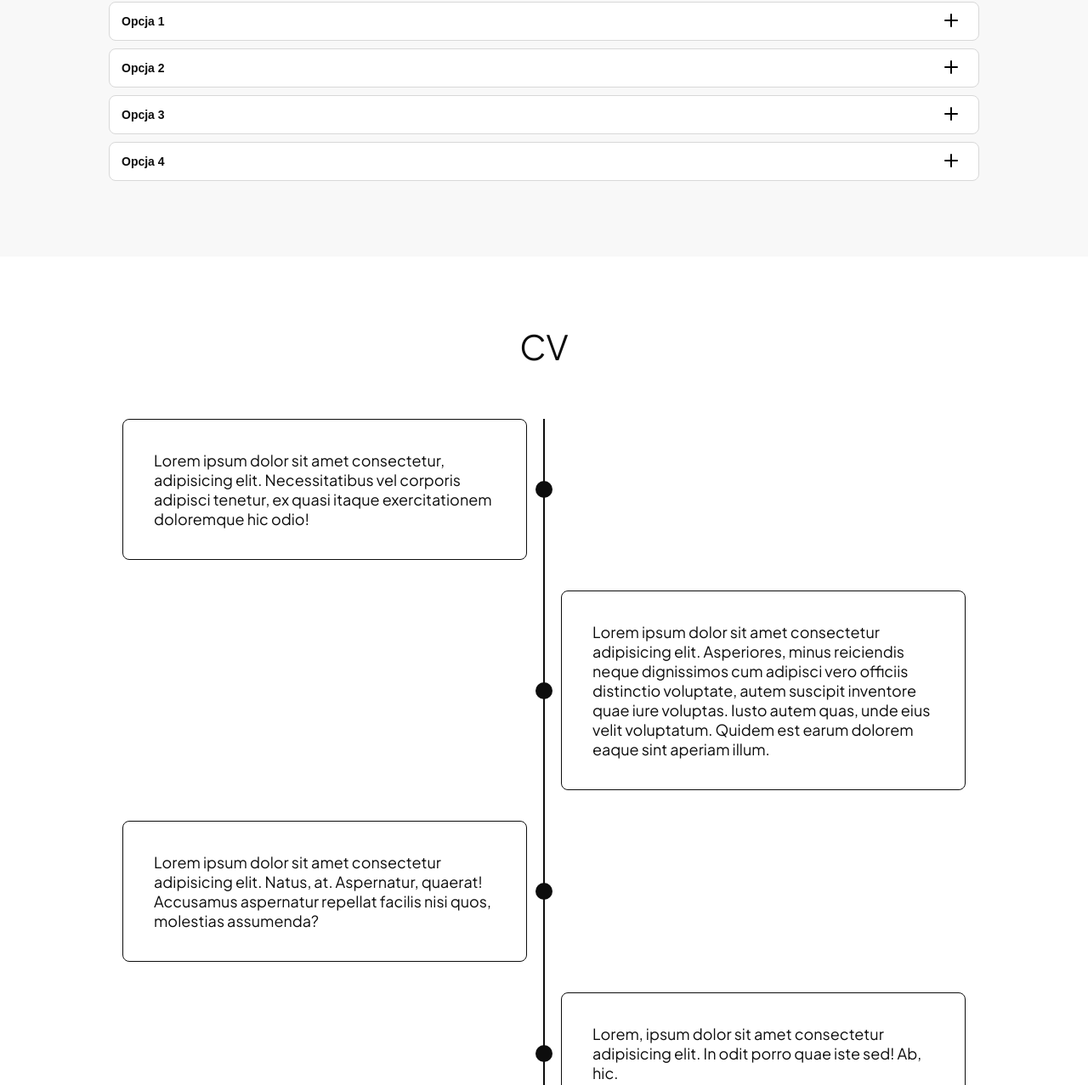
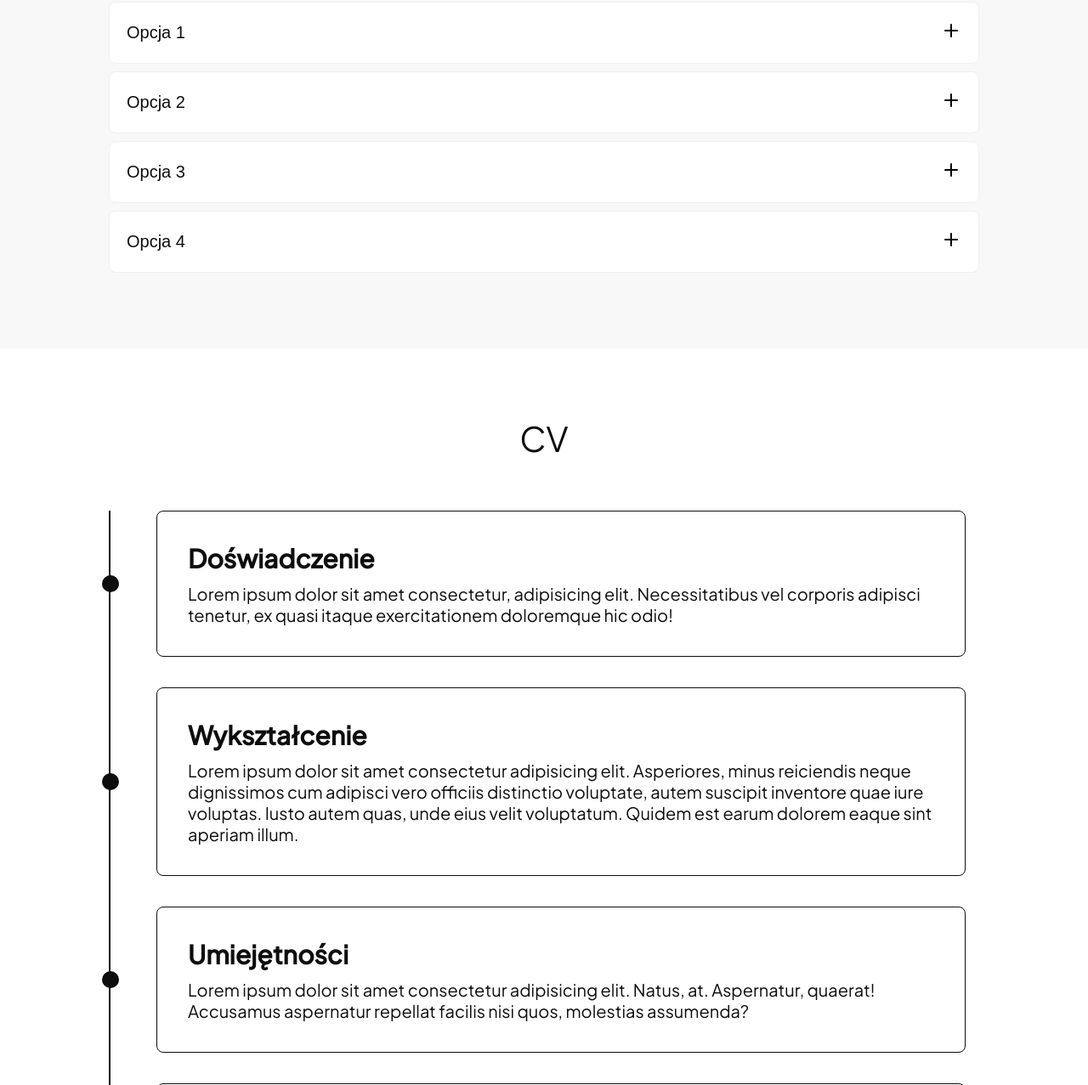
Before and after one commit to kiksonn/cv, a website: page index.html in a window 1280 px wide. Shown: the part 1596-2873 px from the top of the page at 85% size. Drawn offline with Linux system fonts and the light colour scheme.

Commit message:
created webb

```diff
--- a/index.html
+++ b/index.html
@@ -72,7 +72,9 @@
                 <div class="courses__item">
                     <button class="courses__btn">Opcja 1</button>
                     <div class="courses__info">
-                        <p class="courses__text">Lorem ipsum dolor sit amet consectetur adipisicing elit. Tempora unde
+                        <p class="courses__text courses__text--one text">Lorem ipsum dolor sit amet consectetur
+                            adipisicing
+                            elit. Tempora unde
                             architecto dolores consequatur illum accusantium magni aperiam, eius optio pariatur
                             consequuntur. Nisi voluptate, facilis vero explicabo sequi beatae officia nobis.
                         </p>
@@ -81,7 +83,9 @@
                 <div class="courses__item">
                     <button class="courses__btn">Opcja 2</button>
                     <div class="courses__info">
-                        <p class="courses__text">Lorem ipsum dolor sit amet consectetur adipisicing elit. Tempora unde
+                        <p class="courses__text courses__text--one text">Lorem ipsum dolor sit amet consectetur
+                            adipisicing
+                            elit. Tempora unde
                             architecto dolores consequatur illum accusantium magni aperiam, eius optio pariatur
                             consequuntur. Nisi voluptate, facilis vero explicabo sequi beatae officia nobis.
                         </p>
@@ -90,7 +94,19 @@
                 <div class="courses__item">
                     <button class="courses__btn">Opcja 3</button>
                     <div class="courses__info">
-                        <p class="courses__text">Lorem ipsum dolor sit amet consectetur adipisicing elit. Tempora unde
+                        <p class="courses__text courses__text--one text">Lorem ipsum dolor sit amet consectetur
+                            adipisicing
+                            elit. Tempora unde
+                            architecto dolores consequatur illum accusantium magni aperiam, eius optio pariatur
+                            consequuntur. Nisi voluptate, facilis vero explicabo sequi beatae officia nobis.
+                        </p>
+                        <p class="courses__text text">Lorem ipsum dolor sit amet consectetur adipisicing
+                            elit. Tempora unde
+                            architecto dolores consequatur illum accusantium magni aperiam, eius optio pariatur
+                            consequuntur. Nisi voluptate, facilis vero explicabo sequi beatae officia nobis.
+                        </p>
+                        <p class="courses__text text">Lorem ipsum dolor sit amet consectetur adipisicing
+                            elit. Tempora unde
                             architecto dolores consequatur illum accusantium magni aperiam, eius optio pariatur
                             consequuntur. Nisi voluptate, facilis vero explicabo sequi beatae officia nobis.
                         </p>
@@ -99,7 +115,9 @@
                 <div class="courses__item">
                     <button class="courses__btn">Opcja 4</button>
                     <div class="courses__info">
-                        <p class="courses__text">Lorem ipsum dolor sit amet consectetur adipisicing elit. Tempora unde
+                        <p class="courses__text courses__text--one text">Lorem ipsum dolor sit amet consectetur
+                            adipisicing
+                            elit. Tempora unde
                             architecto dolores consequatur illum accusantium magni aperiam, eius optio pariatur
                             consequuntur. Nisi voluptate, facilis vero explicabo sequi beatae officia nobis.
                         </p>
@@ -114,33 +132,30 @@
         <div class="timeline">
             <ul>
                 <li>
-                    <p>Lorem ipsum dolor sit amet consectetur, adipisicing elit. Necessitatibus vel corporis adipisci
+                    <h3 class="title-three">Doświadczenie</h3>
+                    <p class="text">Lorem ipsum dolor sit amet consectetur, adipisicing elit. Necessitatibus vel
+                        corporis adipisci
                         tenetur, ex quasi itaque exercitationem doloremque hic odio!</p>
                 </li>
                 <li>
-                    <p>Lorem ipsum dolor sit amet consectetur adipisicing elit. Asperiores, minus reiciendis neque
+                    <h3 class="title-three">Wykształcenie</h3>
+                    <p class="text">Lorem ipsum dolor sit amet consectetur adipisicing elit. Asperiores, minus
+                        reiciendis neque
                         dignissimos cum adipisci vero officiis distinctio voluptate, autem suscipit inventore quae iure
                         voluptas. Iusto autem quas, unde eius velit voluptatum. Quidem est earum dolorem eaque sint
                         aperiam illum.</p>
                 </li>
                 <li>
-                    <p>Lorem ipsum dolor sit amet consectetur adipisicing elit. Natus, at. Aspernatur, quaerat!
+                    <h3 class="title-three">Umiejętności</h3>
+                    <p class="text">Lorem ipsum dolor sit amet consectetur adipisicing elit. Natus, at. Aspernatur,
+                        quaerat!
                         Accusamus aspernatur repellat facilis nisi quos, molestias assumenda?</p>
                 </li>
                 <li>
-                    <p>Lorem, ipsum dolor sit amet consectetur adipisicing elit. In odit porro quae iste sed! Ab, hic.
+                    <h3 class="title-three">Zainteresowania</h3>
+                    <p class="text">Lorem, ipsum dolor sit amet consectetur adipisicing elit. In odit porro quae iste
+                        sed! Ab, hic.
                     </p>
-                </li>
-                <li>
-                    <p>Lorem, ipsum dolor sit amet consectetur adipisicing elit. Iste molestias sed quaerat impedit
-                        assumenda eligendi explicabo aliquid perferendis rem omnis exercitationem necessitatibus ipsam
-                        dolorem aperiam asperiores excepturi, doloremque praesentium tempora molestiae nostrum nesciunt,
-                        earum provident? Commodi, veniam tenetur. Ipsam cumque at fugit nostrum quod?</p>
-                </li>
-                <li>
-                    <p>Lorem ipsum dolor sit amet consectetur adipisicing elit. Cum modi nobis magni id nemo sint quasi
-                        ipsam error architecto doloribus sapiente, voluptatem, odio debitis non enim recusandae aliquid,
-                        vel ad repellat! Magni, quas!</p>
                 </li>
             </ul>
         </div>
--- a/src/sass/_medium.scss
+++ b/src/sass/_medium.scss
@@ -10,4 +10,13 @@
         }
     }
     // ABOUT US
+
+    // WHAT MAKES US DIFRENT?
+
+    .courses {
+        &__btn {
+            font-size: 2rem;
+        }
+    }
+
 }
--- a/src/sass/main.scss
+++ b/src/sass/main.scss
@@ -155,8 +155,8 @@ body {
         margin: .5em 0;
         border-radius: 8px;
         overflow: hidden;
-        background-color: #fff;
-        border: 1px solid #d8d8d8;
+        background-color: $white;
+        border: 1px solid $grey;
     }
 
     &__btn {
@@ -166,12 +166,11 @@ body {
         text-align: left;
         position: relative;
         background-color: transparent;
-        padding: 1em;
+        padding: 1.2em 1em;
         cursor: pointer;
         color: $black;
-        font-weight: bold;
         width: 100%;
-        font-size: 1.4rem;
+        font-size: 1.8rem;
     }
 
     &__btn::after {
@@ -191,7 +190,7 @@ body {
     }
 
     &__text--one {
-        border-top: 1px solid #d8d8d8;
+        border-top: 1px solid $grey;
     }
 
     &__text {
@@ -218,7 +217,7 @@ body {
     position: relative;
     margin-bottom: 2em;
     padding: 2em;
-    width: 50%;
+    width: 100%;
     border: 1px solid $black;
     border-radius: 8px;
 }
@@ -233,22 +232,16 @@ body {
     height: 20px;
 }
 
-.timeline li:nth-child(even) {
+.timeline li {
     align-self: flex-end;
     transform: translateX(20px);
 }
 
-.timeline li:nth-child(even)::after {
-    left: -31px;
+.timeline li::after {
+    left: -65px;
 }
 
-.timeline li:nth-child(odd) {
-    transform: translateX(-20px);
-}
 
-.timeline li:nth-child(odd)::after {
-    right: -31px;
-}
 
 .timeline::before {
     position: absolute;
@@ -257,8 +250,8 @@ body {
     height: 100%;
     display: block;
     top: 0;
-    left: 50%;
-    transform: translateX(-50%);
+    // left: 50%;
+    // transform: translateX(-50%);
     background-color: $black;
 }
 
```
Also changed, not shown: dist/css/main.min.css, 1 other file.
